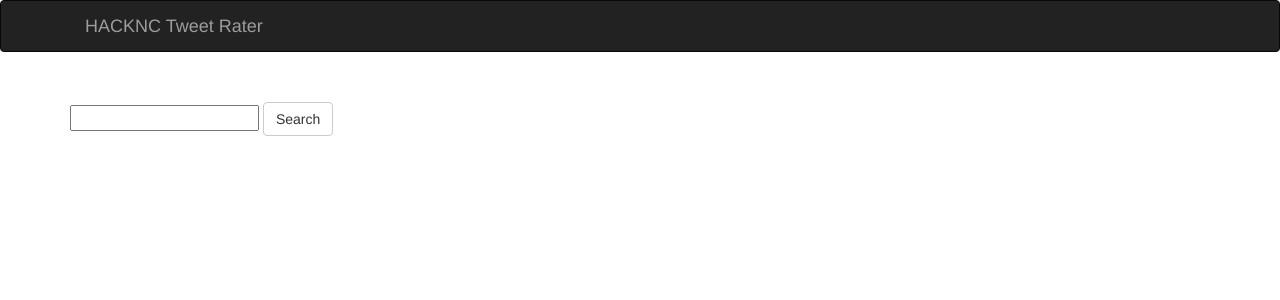
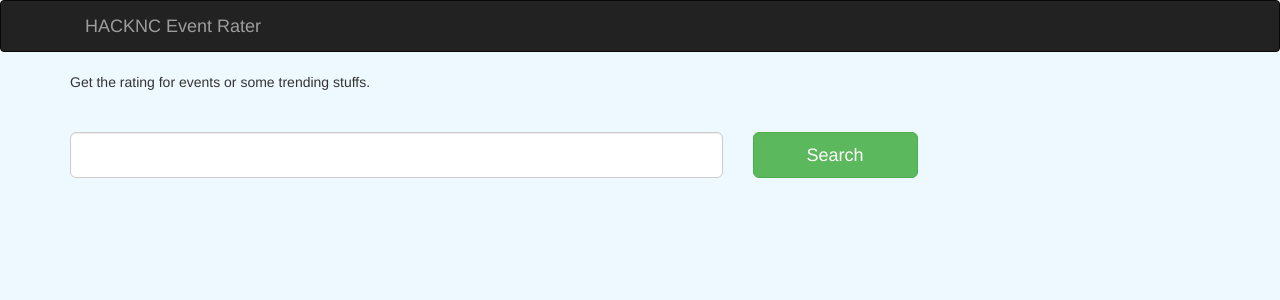
Before and after one commit to bharathramh92/hacknc_tweets, a Django app: page /tweet/ in a window 1280 px wide. Shown: the top 300 px of the page. Run offline with Django 3.2, Linux system fonts and the light colour scheme; some libraries are stand-ins or nearby versions.

Commit message:
updated UI

```diff
--- a/tweet/templates/tweet/base.html
+++ b/tweet/templates/tweet/base.html
@@ -1,5 +1,6 @@
 <!DOCTYPE html>
 <html>
+{% load static from staticfiles %}
 <head lang="en">
     {% block head %}{% endblock %}
     <meta charset="UTF-8">
@@ -9,19 +10,17 @@
     <script src="https://ajax.googleapis.com/ajax/libs/jquery/1.11.3/jquery.min.js"></script>
     <script src="http://maxcdn.bootstrapcdn.com/bootstrap/3.3.5/js/bootstrap.min.js"></script>
     <title>{% block title %}{% endblock %}</title>
+
     <script src="http://ajax.googleapis.com/ajax/libs/jquery/1.9.0/jquery.js" type="text/javascript"></script>
 </head>
-<body>
+<body style="background-color: #EEF9FF">
 
 <nav class="navbar navbar-inverse">
     <div class="container">
   <div class="container-fluid">
-    <div class="navbar-header" style="text-align: center">
-       <a class="navbar-brand" href="#">
-           <!--<div style="float:left;">-->
-
-           <p >HACKNC Tweet Rater</p>
-           <!--</div>-->
+    <div class="navbar-header">
+       <a class="navbar-brand" href="{% url 'tweet:index' %}">
+<p >HACKNC Event Rater</p>
       </a>
     </div>
 </div>
@@ -30,15 +29,8 @@
 
 <div class="container">
       {% block body %}{% endblock %}
-
-
         {% block searchForm %}{% endblock %}
-
-
-
 </div>
-
-
 
 </body>
 </html>
--- a/tweet/templates/tweet/index.html
+++ b/tweet/templates/tweet/index.html
@@ -2,17 +2,39 @@
 
 {% block title %}Search{% endblock %}
 
-
+{% block body %}
+<div class="row">
+    <div class="col-md-6 col-lg-6 center-block">
+<p>Get the rating for events or some trending stuffs.</p>
+        </div>
+</div>
+{% endblock %}
 
 {% block searchForm %}
 <form action="{% url 'tweet:index' %}" method="post" role="form">
     {% csrf_token %}
+
+    <div class="row">
+        <div class="col-lg-12 col-md-12">
     <div class="form-group">
     <!--{{ form }}-->
-     {{ form.search.errors }}
+
     <p><label for="{{form.search.id_for_label}}"></label></p>
-    {{form.search}}
-    <button type="submit" class="btn btn-default">Search</button>
+        <div class="row">
+            <div class="col-lg-7">
+               <!--{{form.search}}-->
+        <input class="form-control input-lg" name="search" id="{{form.search.id_for_label}}" type="text"/>
+                </div>
+
+            <div class="col-lg-2">
+    <button type="submit" class="btn btn-success btn-block btn-lg" >Search</button>
+                </div>
+            <div class="col-lg-3">
+    <p>{{ form.search.errors }}</p>
+                </div>
+            </div>
+        </div>
+</div>
         </div>
 </form>
 
--- a/tweet/views.py
+++ b/tweet/views.py
@@ -50,7 +50,7 @@ def open_url(search):
 
 def get_relevant_hastags(hashtags):
     rel_tags, max_iter={}, 100
-    for i in range(0, 5):
+    for i in range(0, 2):
         if len(hashtags) > 0:
             mx = max(hashtags, key= hashtags.get)
             rel_tags[mx] = hashtags[mx]
@@ -92,14 +92,16 @@ def index(request):
             # process the data in form.cleaned_data as required
             # ...
             # redirect to a new URL:
+            out_dict = {}
             search = form.cleaned_data['search']
-            hashtags, tweets_raw_list = open_url(search)
-            rel_tags = get_relevant_hastags(hashtags)
-            rating, total = get_sentiment_analysis(rel_tags)
-            return render(request, 'tweet/search_result.html', {
-                          'rating' : rating, 'total': total,
-                          # 'hashtags': hashtags, 'tweets_raw_list': tweets_raw_list, 'rel_tags': rel_tags
-            })
+            try:
+                hashtags, tweets_raw_list = open_url(search)
+                rel_tags = get_relevant_hastags(hashtags)
+                rating, total = get_sentiment_analysis(rel_tags)
+                out_dict = {'rating' : rating, 'total': total, 'rel_tags': ', '.join(rel_tags.keys())}
+            except Exception:
+                pass
+            return render(request, 'tweet/search_result.html', out_dict)
     # if a GET (or any other method) we'll create a blank form
     else:
         form = SearchForm()
```
Also changed, not shown: tweet/templates/tweet/search_result.html (+8 -6 lines), static/logo.png (added), 3 other files.
